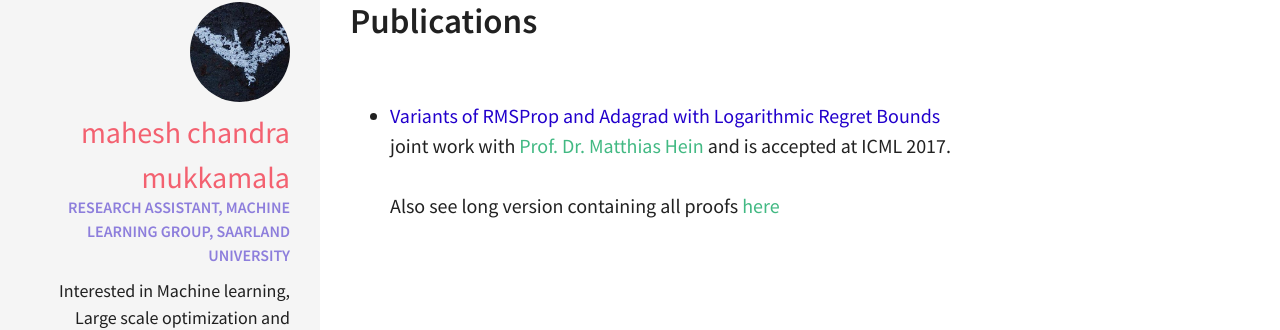
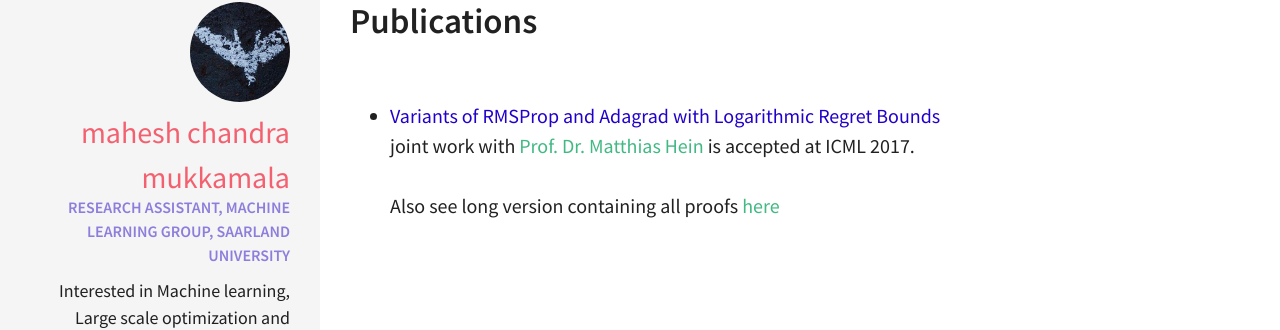
Before and after one commit to mmahesh/mmahesh.github.io, a Jekyll site: the page built from publications.html, in a window 1280 px wide. Shown: the part 142-472 px from the top of the page. Built offline with Jekyll 4.4.1, drawn with Linux system fonts in a browser that asks for light colours.

Commit message:
minor pub edit

```diff
--- a/_layouts/publications.html
+++ b/_layouts/publications.html
@@ -12,7 +12,7 @@ layout: default
 
     <article class="page-content">
     <ul>
-      <li> <a href="http://www.ml.uni-saarland.de/Publications/MukHei-VariantsRMSPropAdagradLogRegret.pdf" style="color:#2200CC;" target="_blank">Variants of RMSProp and Adagrad with Logarithmic Regret Bounds</a></li> joint work with <a  target="_blank" href="http://www.ml.uni-saarland.de/people/hein.htm">Prof. Dr. Matthias Hein</a> and is accepted at ICML 2017.
+      <li> <a href="http://www.ml.uni-saarland.de/Publications/MukHei-VariantsRMSPropAdagradLogRegret.pdf" style="color:#2200CC;" target="_blank">Variants of RMSProp and Adagrad with Logarithmic Regret Bounds</a></li> joint work with <a  target="_blank" href="http://www.ml.uni-saarland.de/people/hein.htm">Prof. Dr. Matthias Hein</a> is accepted at ICML 2017.
       <br><br>
       Also see long version containing all proofs <a href="http://www.ml.uni-saarland.de/Publications/MukHei-VariantsRMSPropAdagradLogRegretLongVersion.pdf" target="_blank"> here</a>
     </ul>
```
